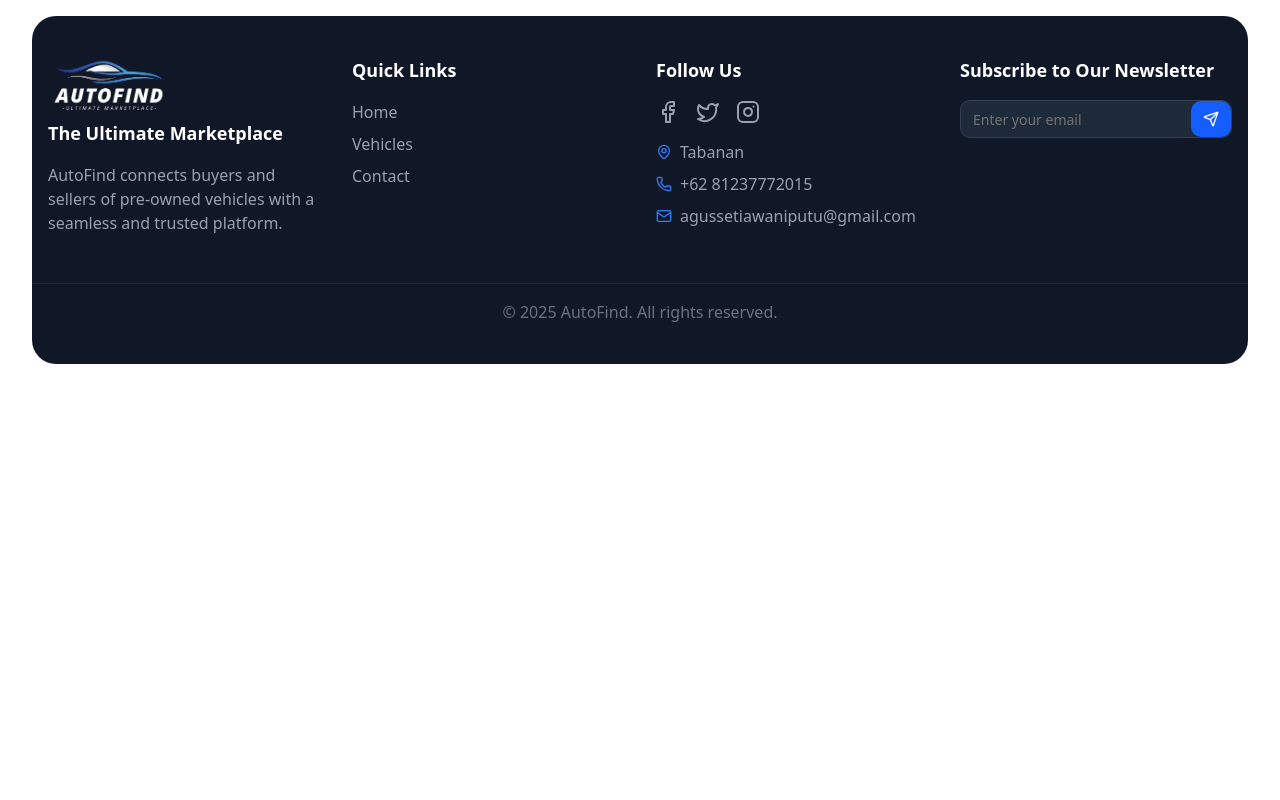
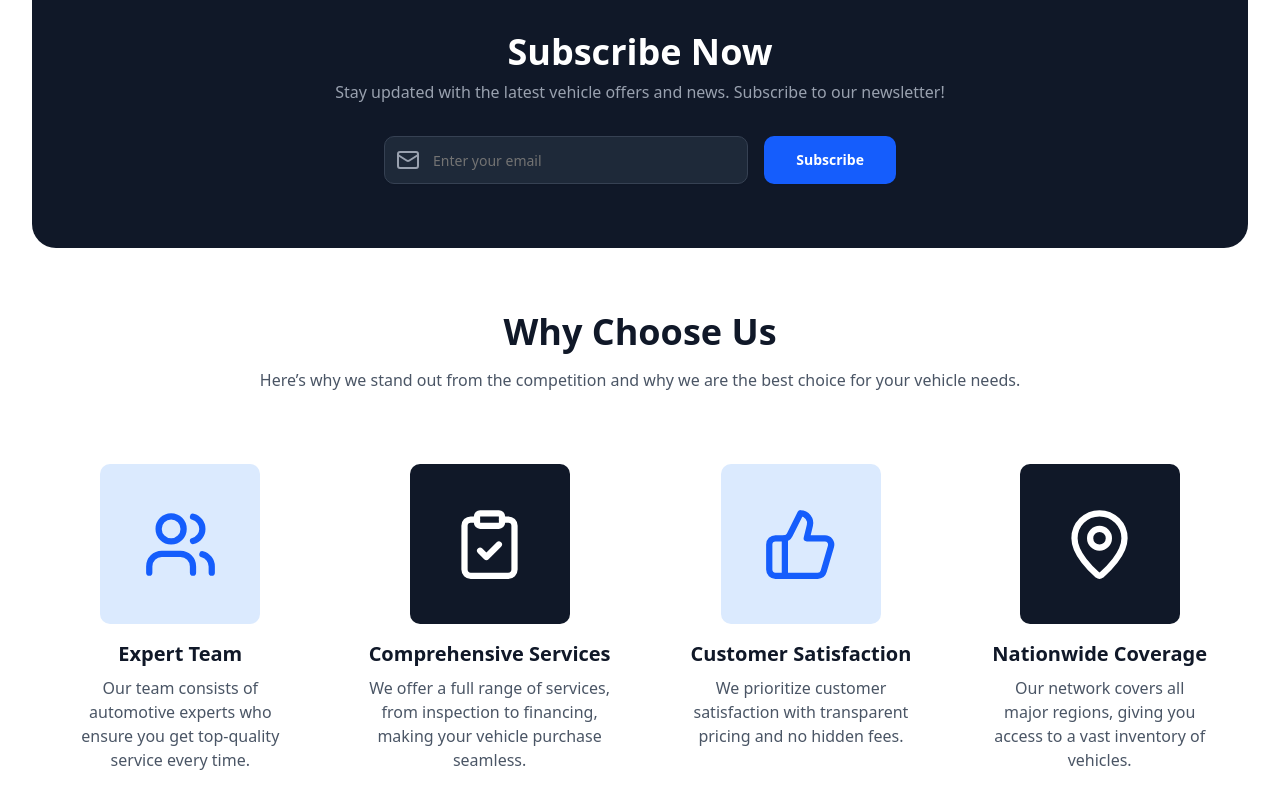
Before and after one commit to iputuagussetiawan/used-vehicles-store, a Next.js app: page / in a window 1280 px wide. Shown: the part 1400-2200 px from the top of the page. Before the commit the page ends 1796 px from the top, so only its background shows below. Built offline with nearby package versions, Linux system fonts and the light colour scheme; no server answers.

Commit message:
finish layout homepage

```diff
--- /dev/null
+++ b/app/(routes)/_components/subscribe-now.tsx
@@ -0,0 +1,65 @@
+"use client";
+
+import React, { useState } from "react";
+import { Mail } from "lucide-react";
+import { Input } from "@/components/ui/input";
+import { Button } from "@/components/ui/button";
+import { toast } from "sonner";
+
+export const SubscribeNow = () => {
+  const [email, setEmail] = useState("");
+
+  const handleSubmit = (e: React.FormEvent) => {
+    e.preventDefault();
+    // Handle the subscription logic here (e.g., API call)
+    toast("Subscribed", {
+      description: "You have successfully subscribed to our newsletter!",
+    });
+  };
+
+  return (
+    <div className="bg-gray-900 text-white py-16 rounded-3xl">
+      <div className="container mx-auto px-4">
+        {/* Title and Short Description */}
+        <div className="text-center mb-8">
+          <h2 className="text-4xl font-bold">Subscribe Now</h2>
+          <p className="text-gray-400 mt-2">
+            Stay updated with the latest vehicle offers and news. Subscribe to
+            our newsletter!
+          </p>
+        </div>
+
+        {/* Subscription Form */}
+        <div className="flex justify-center">
+          <form
+            onSubmit={handleSubmit}
+            className="w-full max-w-lg flex flex-col sm:flex-row gap-4 items-center"
+          >
+            <div className="relative w-full sm:flex-1">
+              <Mail className="absolute left-3 top-1/2 transform -translate-y-1/2 text-gray-400" />
+              <Input
+                type="email"
+                className="w-full p-4 pl-12 h-12 rounded-lg bg-gray-800 border border-gray-700 focus:outline-none focus:ring-2 focus:ring-blue-500 focus:border-blue-500 text-white placeholder-gray-400"
+                placeholder="Enter your email"
+                value={email}
+                onChange={(e: React.ChangeEvent<HTMLInputElement>) =>
+                  setEmail(e.target.value)
+                }
+                required
+              />
+            </div>
+
+            <Button
+              type="submit"
+              className="px-8 py-4 h-12 bg-blue-600 hover:bg-blue-700 text-white font-semibold rounded-lg transition-all duration-300 w-full sm:w-auto"
+            >
+              Subscribe
+            </Button>
+          </form>
+        </div>
+      </div>
+    </div>
+  );
+};
+
+export default SubscribeNow;
--- /dev/null
+++ b/app/(routes)/_components/why-choose-us.tsx
@@ -0,0 +1,82 @@
+"use client";
+
+import { Users, ClipboardCheck, ThumbsUp, MapPin } from "lucide-react";
+import React from "react";
+
+export const WhyChooseUsContainer = () => {
+  const reasons = [
+    {
+      title: "Expert Team",
+      description:
+        "Our team consists of automotive experts who ensure you get top-quality service every time.",
+      icon: Users,
+    },
+    {
+      title: "Comprehensive Services",
+      description:
+        "We offer a full range of services, from inspection to financing, making your vehicle purchase seamless.",
+      icon: ClipboardCheck,
+    },
+    {
+      title: "Customer Satisfaction",
+      description:
+        "We prioritize customer satisfaction with transparent pricing and no hidden fees.",
+      icon: ThumbsUp,
+    },
+    {
+      title: "Nationwide Coverage",
+      description:
+        "Our network covers all major regions, giving you access to a vast inventory of vehicles.",
+      icon: MapPin,
+    },
+  ];
+
+  return (
+    <div className="container mx-auto px-4 py-16">
+      {/* Title and Description */}
+      <div className="text-center mb-12">
+        <h2 className="text-4xl font-bold text-gray-900">Why Choose Us</h2>
+        <p className="text-gray-600 mt-4">
+          Here’s why we stand out from the competition and why we are the best
+          choice for your vehicle needs.
+        </p>
+      </div>
+
+      {/* Reasons Flex Layout */}
+      <div className="flex flex-col lg:flex-row gap-8">
+        {reasons.map((reason, index) => {
+          const IconComponent = reason.icon;
+
+          // Conditional styling for odd and even cards
+          const isOdd = index % 2 !== 0;
+          const iconBgClass = isOdd ? "bg-gray-900" : "bg-blue-100";
+          const iconColorClass = isOdd ? "text-white" : "text-blue-600";
+
+          return (
+            <div
+              key={index}
+              className="rounded-lg p-6 hover:shadow-2xl transition-shadow duration-300 flex-1 flex flex-col items-center text-center"
+            >
+              {/* Icon with conditional styling */}
+              <div
+                className={`mb-4 w-40 h-40 rounded-lg min-w-40 min-h-40 flex items-center justify-center ${iconBgClass}`}
+              >
+                <IconComponent size={75} className={iconColorClass} />
+              </div>
+
+              {/* Title */}
+              <h3 className="text-xl font-semibold text-gray-900 whitespace-nowrap">
+                {reason.title}
+              </h3>
+
+              {/* Description */}
+              <p className="text-gray-600 mt-2">{reason.description}</p>
+            </div>
+          );
+        })}
+      </div>
+    </div>
+  );
+};
+
+export default WhyChooseUsContainer;
--- a/app/(routes)/page.tsx
+++ b/app/(routes)/page.tsx
@@ -2,6 +2,8 @@ import { UserButton } from '@clerk/nextjs'
 import React from 'react'
 import BannerContainer from './_components/banner-container'
 import ServicesContainer from './_components/service-container'
+import SubscribeNow from './_components/subscribe-now'
+import WhyChooseUsContainer from './_components/why-choose-us'
 
 const Homepage = () => {
   return (
@@ -11,7 +13,9 @@ const Homepage = () => {
       {/* Services */}
       <ServicesContainer/>
       {/* Subscribe */}
+      <SubscribeNow/>
       {/* Why Us */}
+      <WhyChooseUsContainer/>
     </div>
   )
 }
--- a/app/layout.tsx
+++ b/app/layout.tsx
@@ -4,6 +4,7 @@ import {
 } from '@clerk/nextjs'
 import { Geist, Geist_Mono } from "next/font/google";
 import "./globals.css";
+import { ToastProvider } from "@/provider/toast-provider";
 
 const geistSans = Geist({
   variable: "--font-geist-sans",
@@ -31,6 +32,7 @@ export default function RootLayout({
         <body
           className={`${geistSans.variable} ${geistMono.variable} antialiased`}
         >
+          <ToastProvider />
           {children}
         </body>
       </html>
--- a/package.json
+++ b/package.json
@@ -13,15 +13,18 @@
     "@radix-ui/react-dialog": "^1.1.6",
     "@radix-ui/react-popover": "^1.1.6",
     "@radix-ui/react-slot": "^1.1.2",
+    "@radix-ui/react-toast": "^1.2.6",
     "class-variance-authority": "^0.7.1",
     "clsx": "^2.1.1",
     "date-fns": "^4.1.0",
     "lucide-react": "^0.483.0",
     "next": "15.2.3",
+    "next-themes": "^0.4.6",
     "query-string": "^9.1.1",
     "react": "^19.0.0",
     "react-day-picker": "^8.10.1",
     "react-dom": "^19.0.0",
+    "sonner": "^2.0.3",
     "tailwind-merge": "^3.0.2",
     "tw-animate-css": "^1.2.4"
   },
--- /dev/null
+++ b/provider/toast-provider.tsx
@@ -0,0 +1,12 @@
+"use client"
+
+import React from 'react'
+import { Toaster } from 'sonner'
+
+export const ToastProvider = () => {
+  return (
+    <Toaster
+        className='bg-neutral-100 shadow-lg'
+        position='top-right'
+    /> )
+}
```
Also changed, not shown: 1 other file (tests, documents, lock files or other folders).
